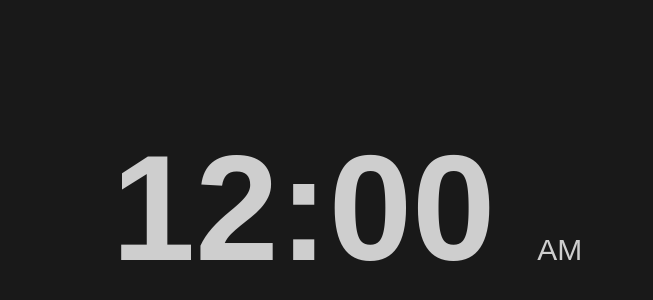
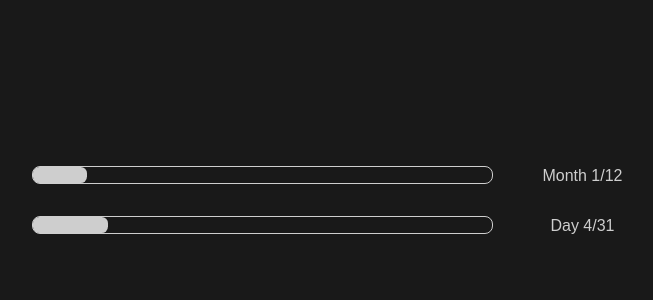
Before and after one commit to izzyharker/izzyharker.github.io, a plain HTML site: page notion/day_tracker_bar/index.html in a window 1280 px wide. Shown: the part 200-500 px from the top of the page, without its empty margins (301-954 px from the left). Drawn offline with Linux system fonts and the light colour scheme; a web font is replaced by a local one.

Commit message:
added day progress bar

```diff
--- a/notion/day_tracker_bar/index.html
+++ b/notion/day_tracker_bar/index.html
@@ -7,13 +7,20 @@
     <link rel="stylesheet" href="./style.css">
 </head>
 <body>
-    <div id="clock">
-        <div id="time-wrapper">
-            <div id="time">12:00</div>
-            <div id="am-pm">AM</div>
+    <div class="container">
+        <div class="bar-container month-year">
+            <div class="progress box">
+                <div class="progress inner" id="monthyear-inner"></div>
+            </div>
+            <div class="text" id="monthyear-text">1/12 Month</div>
+        </div>
+        <div class="bar-container day-month">
+            <div class="progress box">
+                <div class="progress inner" id="daymonth-inner"></div>
+            </div>
+            <div class="text" id="daymonth-text">3/31 Day</div>
         </div>
     </div>
 </body>
-<script>
-</script>
+<script src="./main.js"></script>
 </html>
--- /dev/null
+++ b/notion/day_tracker_bar/main.js
@@ -0,0 +1,35 @@
+function daysInMonth(m) {
+    switch (m) {
+        case 0: return 31
+        case 1: return 29
+        case 2: return 31
+        case 3: return 30
+        case 4: return 31
+        case 5: return 30
+        case 6: return 31
+        case 7: return 30
+        case 8: return 31
+        case 9: return 31
+        case 10: return 30
+        case 11: return 31
+    }
+}
+
+function updateBars() {
+    let date = new Date()
+
+    let month = date.getMonth()
+    let day = date.getDate()
+
+    let days_in_month = daysInMonth(month)
+    month += 1
+
+    document.getElementById("daymonth-text").textContent = `Day ${day}/${days_in_month}`
+    document.getElementById("monthyear-text").textContent = `Month ${month}/12`
+
+    document.getElementById("daymonth-inner").style.width = `${100 * day/days_in_month}%`
+    document.getElementById("monthyear-inner").style.width = `${100 * month/12}%`
+    let t = setTimeout(currentTime, 60000)
+}
+
+updateBars()
--- a/notion/day_tracker_bar/style.css
+++ b/notion/day_tracker_bar/style.css
@@ -39,30 +39,77 @@
     background-color: inherit;
     color: inherit;
     font-family: inherit;
+    padding: 0;
+    margin: 0;
 }
 
 body {
     background-color: rgb(25 25 25);
     color: rgb(206 206 206);
-    width: 100vw;
     height: 100vh;
     font-family: 'Karla', sans-serif;
     display: flex;
     justify-content: center;
     align-items: center;
+    overflow: hidden;
 }
 
-#time-wrapper {
-    font-size: 150px;
-    text-align: center;
+.container {
+	width: 50%;
+	display: flex;
+	justify-content: center;
+	align-items: center;
+	gap: 2em;
+	flex-direction: column;
+	/* border: 4px solid red; */
 }
 
-#time {
-    display: inline-block;
-    font-weight: bold;
+.bar-container {
+	/* border: 4px solid green; */
+	flex: 1;
+	width: 100%;
+	display: flex;
+	justify-content: center;
+	align-items: center;
+	height: 2em;
 }
 
-#am-pm {
-    display: inline-block;
-    font-size: 30px;
+.progress {
+	border: 0.1em solid rgb(206 206 206);
+	border-radius: 0.5em;
+	height: 1em;
 }
+
+.inner {
+	background-color: rgb(206 206 206);
+	border-width: 0.5em;
+	border-radius: 0.4em;
+}
+
+.box {
+	flex: 3;
+	margin-left: 2%;
+	margin-right: 2%;
+	display: flex;
+	flex-direction: column;
+}
+
+.text {
+	text-align: center;
+	flex: 1;
+	font-size: 1em;
+	height: 1em;
+}
+
+@media screen and (max-width: 768px) {
+	.container {
+		width: 65%;
+	}
+  }
+
+  /* For screens with width less than or equal to 576px */
+  @media screen and (max-width: 576px) {
+	.container {
+		width: 80%;
+	}
+  }
```
Also changed, not shown: notion/clock/index.html (+2 -2 lines).
